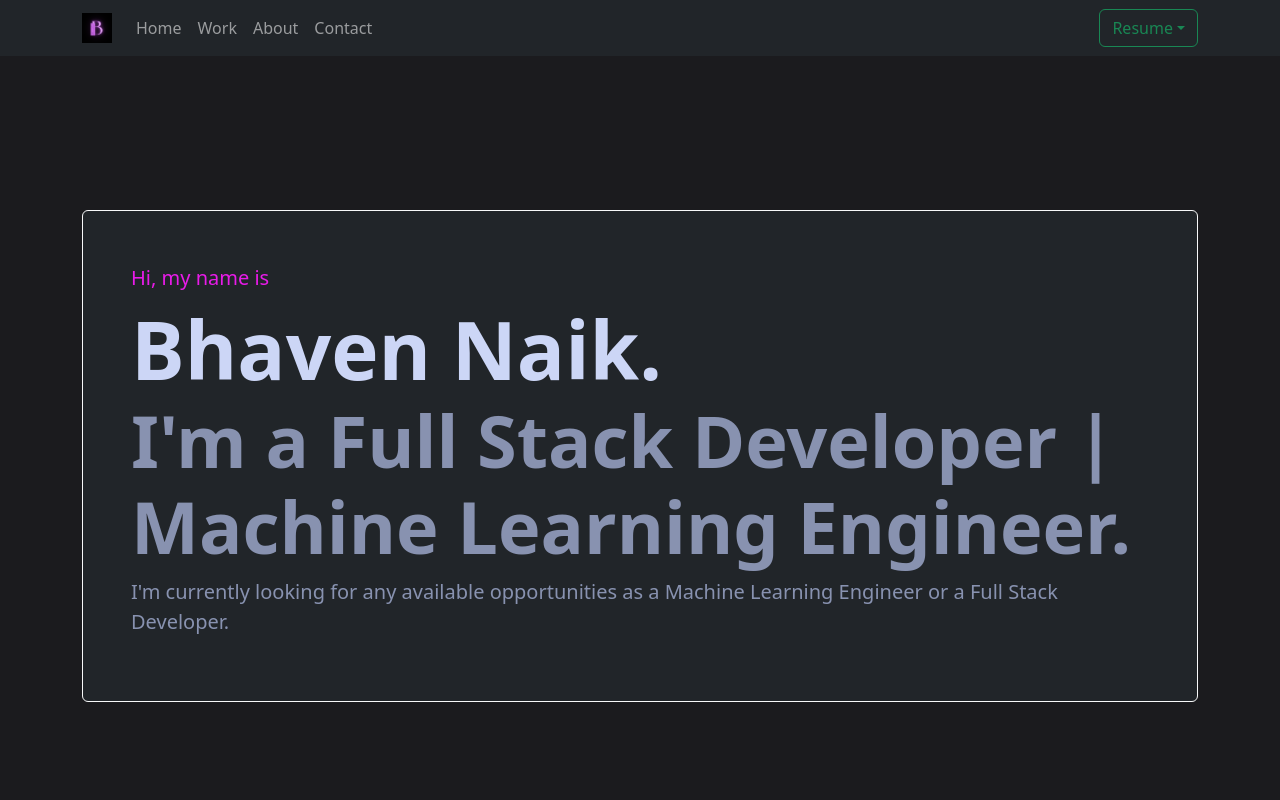
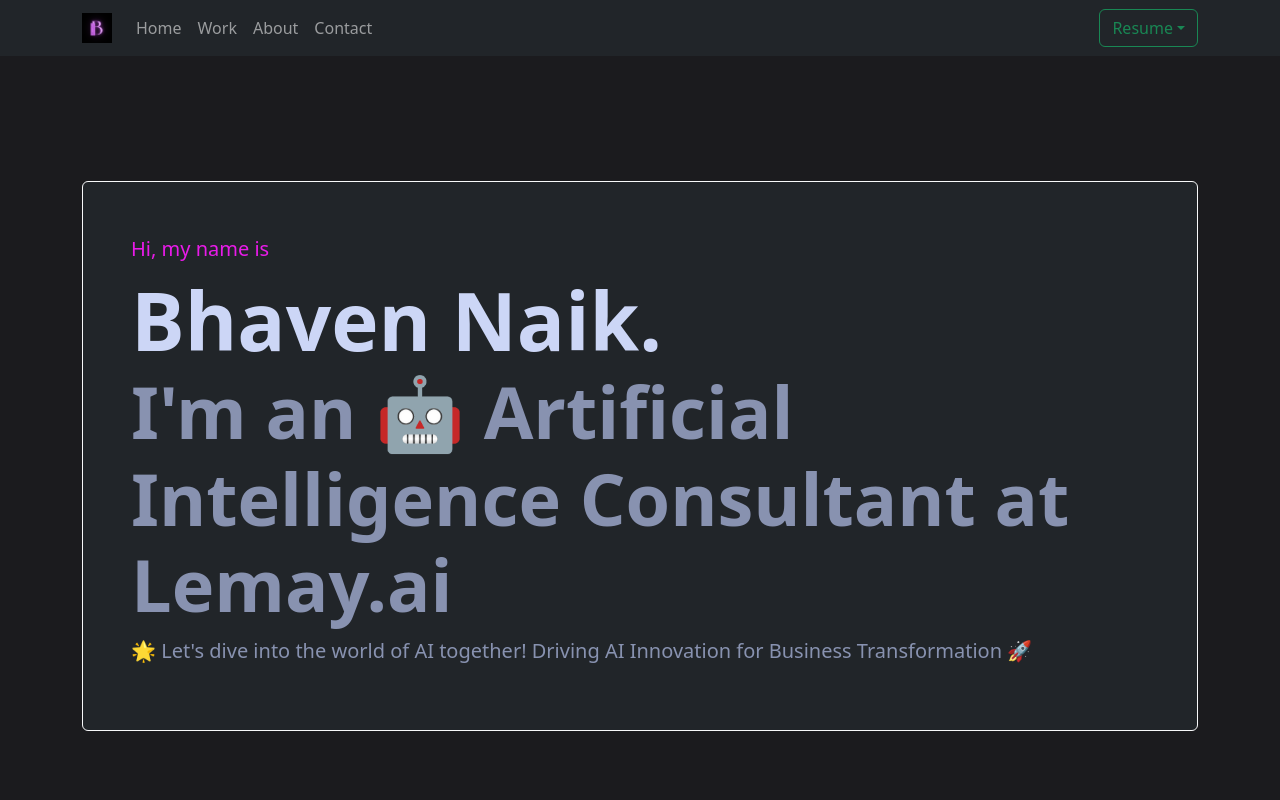
Before and after one commit to bhaven123/my-react-portfolio, a React (Create React App) app: page / in a window 1280 px wide. Shown: the top 800 px of the page. Built offline with nearby package versions, Linux system fonts and the light colour scheme.

Commit message:
job changes

```diff
--- a/src/components/pages/Home.js
+++ b/src/components/pages/Home.js
@@ -16,11 +16,11 @@
           Bhaven Naik.
         </h1>
         <h2 className="fw-bolder display-2" style={{ color: "#8892b0" }}>
-          I'm a Full Stack Developer | Machine Learning Engineer.
+          I'm an 🤖 Artificial Intelligence Consultant at Lemay.ai
         </h2>
         <p className="fs-5" style={{ color: "#8892b0" }}>
-          I'm currently looking for any available opportunities as a Machine
-          Learning Engineer or a Full Stack Developer.
+          🌟 Let's dive into the world of AI together! Driving AI Innovation for
+          Business Transformation 🚀
         </p>
       </Card>
     </Container>
```
